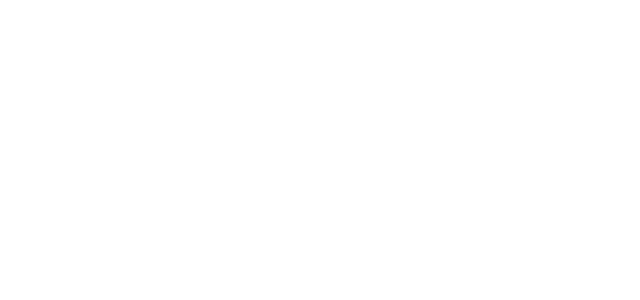
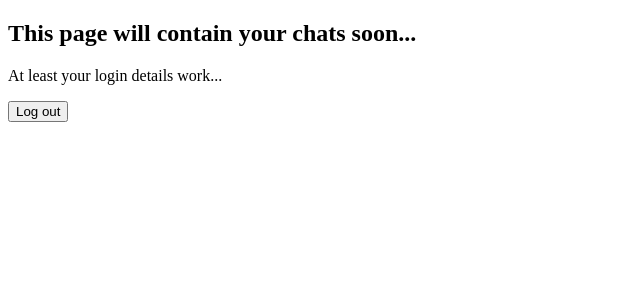
Before and after one commit to ThomasSel/Chat-app, a React (Vite) app in the folder frontend/: page /chats in a window 1280 px wide. Before the commit this address had no page. Shown: the top 300 px of the page, without its empty margins (0-640 px from the left). Built offline with nearby package versions, Linux system fonts and the light colour scheme; sample sign-in values are in the browser's storage.

Commit message:
Add /chats with no token redirect

```diff
--- a/frontend/src/App.jsx
+++ b/frontend/src/App.jsx
@@ -2,12 +2,14 @@
 import { useNavigate } from "react-router-dom";
 import Signup from "./components/signup/Signup";
 import Login from "./components/login/Login";
+import Home from "./components/home/Home";
 
 function App() {
   return (
     <Routes>
       <Route path="/signup" element={<Signup />} />
       <Route path="/login" element={<Login />} />
+      <Route path="/chats" element={<Home />} />
     </Routes>
   );
 }
--- /dev/null
+++ b/frontend/src/components/home/Home.jsx
@@ -0,0 +1,31 @@
+import { useEffect } from "react";
+import { redirect, useNavigate } from "react-router-dom";
+
+const Home = (props) => {
+  const navigate = useNavigate();
+
+  useEffect(() => {
+    if (!window.localStorage.getItem("token")) {
+      navigate("/login");
+    }
+  }, []);
+
+  const handleLogout = () => {
+    window.localStorage.removeItem("token");
+    navigate("/login");
+  };
+
+  return (
+    <main>
+      <section>
+        <h1>This page will contain your chats soon...</h1>
+        <p>At least your login details work...</p>
+      </section>
+      <button type="button" onClick={handleLogout}>
+        Log out
+      </button>
+    </main>
+  );
+};
+
+export default Home;
--- a/frontend/src/components/login/Login.jsx
+++ b/frontend/src/components/login/Login.jsx
@@ -1,7 +1,9 @@
 import { useState } from "react";
+import { useNavigate } from "react-router-dom";
 
 const Login = (props) => {
   const [formData, setFormData] = useState({ email: "", password: "" });
+  const navigate = useNavigate();
 
   const handleChange = (field) => (e) => {
     setFormData((prev) => ({ ...prev, [field]: e.target.value }));
@@ -13,7 +15,16 @@
       method: "post",
       headers: { "Content-Type": "application/json" },
       body: JSON.stringify(formData),
-    });
+    })
+      .then((response) => {
+        if (response.ok) {
+          return response.json();
+        }
+      })
+      .then((data) => {
+        window.localStorage.setItem("token", data.token);
+        navigate("/chats");
+      });
   };
 
   return (
```
Also changed, not shown: 1 other file (tests, documents, lock files or other folders).
